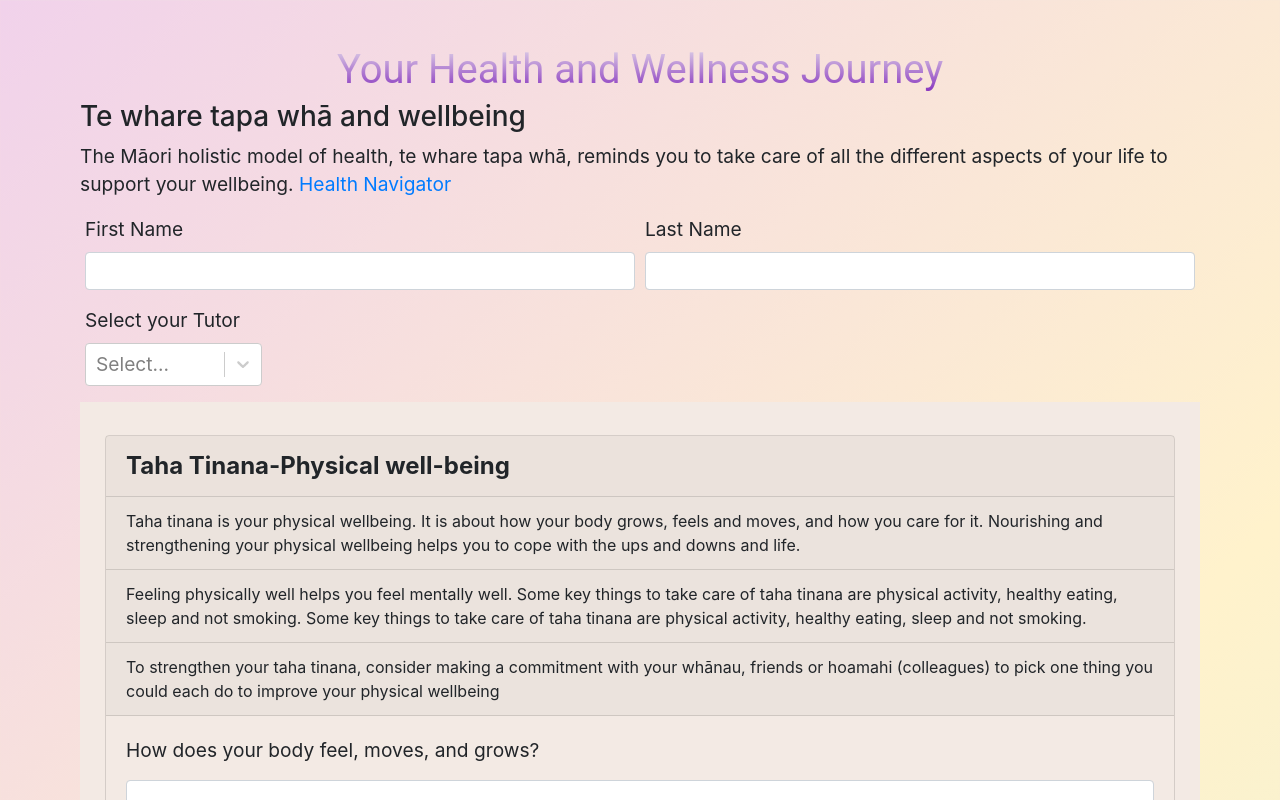
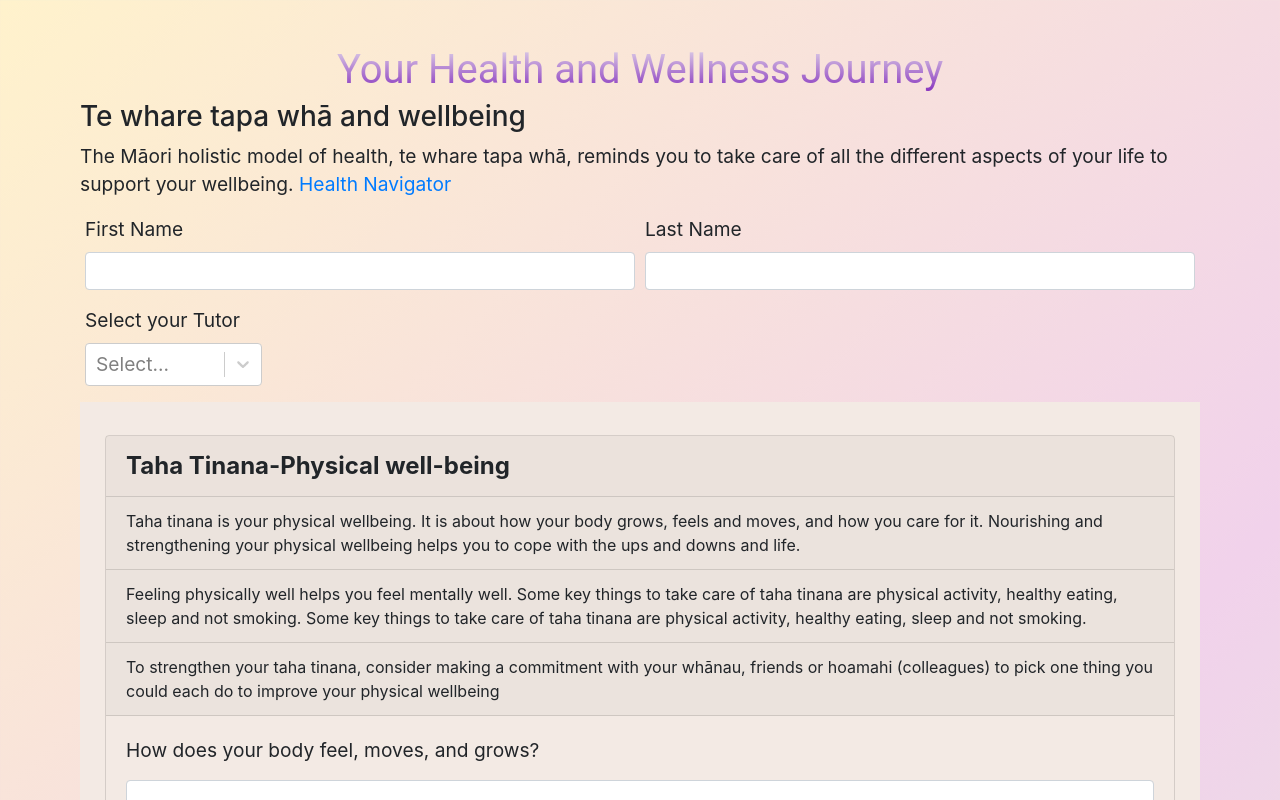
Before and after one commit to Wulingoh/send-email-with-reactjs-and-emailjs-main, a React (Create React App) app: page / in a window 1280 px wide. Shown: the top 800 px of the page. Built offline with nearby package versions, Linux system fonts and the light colour scheme.

Commit message:
gradient again

```diff
--- a/src/index.css
+++ b/src/index.css
@@ -7,9 +7,9 @@ body {
   -moz-osx-font-smoothing: grayscale;
   font-size: 16px;
 
-  background: linear-gradient(-45deg, #f1e7df, #e2f0d9, #fff2cc, #f1d2eb);
+  background: linear-gradient(-45deg, #f1e7df, #e2f0d9, #f1d2eb, #fff2cc);
   /* background-size: 400% 400%; */
-  animation: gradient 10s ease infinite;
+  animation: gradient 5s ease infinite;
   /* height: 100vh; */
 }
 @keyframes gradient {
```
